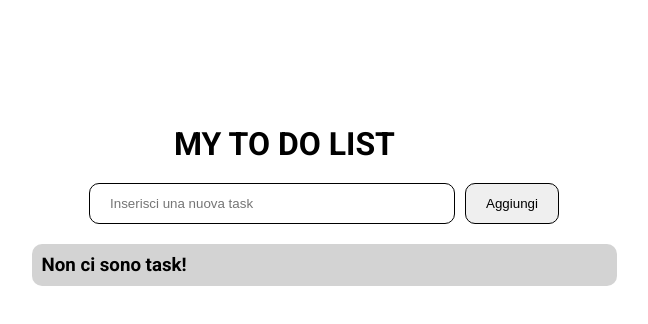
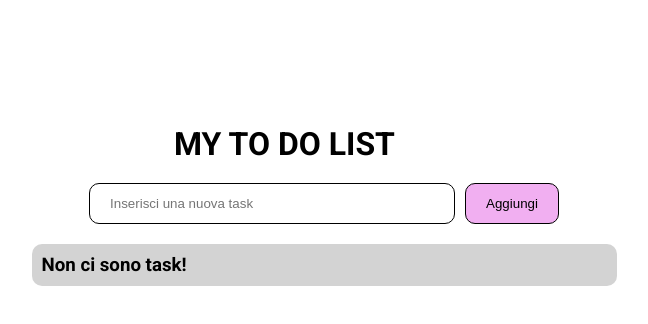
Before and after one commit to Therakar/vue-todolist, a plain HTML site: page index.html in a window 1280 px wide. In both pictures the pointer is over the button "Aggiungi". Shown: the whole page, without its empty margins (316-964 px from the left). Drawn offline with nearby package versions, Linux system fonts and the light colour scheme.

Commit message:
update button

```diff
--- a/css/style.css
+++ b/css/style.css
@@ -50,6 +50,11 @@ button {
   border-radius: 10px;
 }
 
+button:hover {
+  cursor: pointer;
+  background-color: rgb(241, 175, 241);
+}
+
 .element-container {
   background-color: lightgray;
   width: 90%;
```
